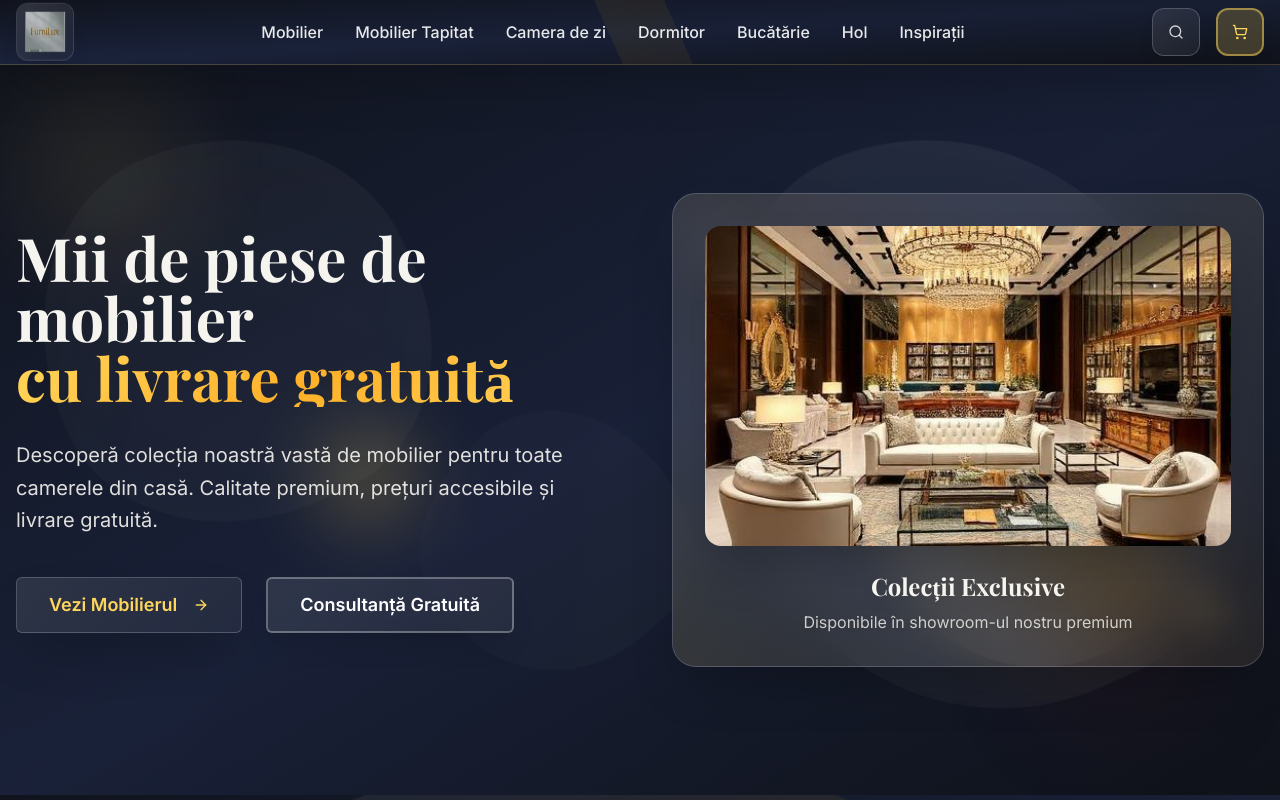
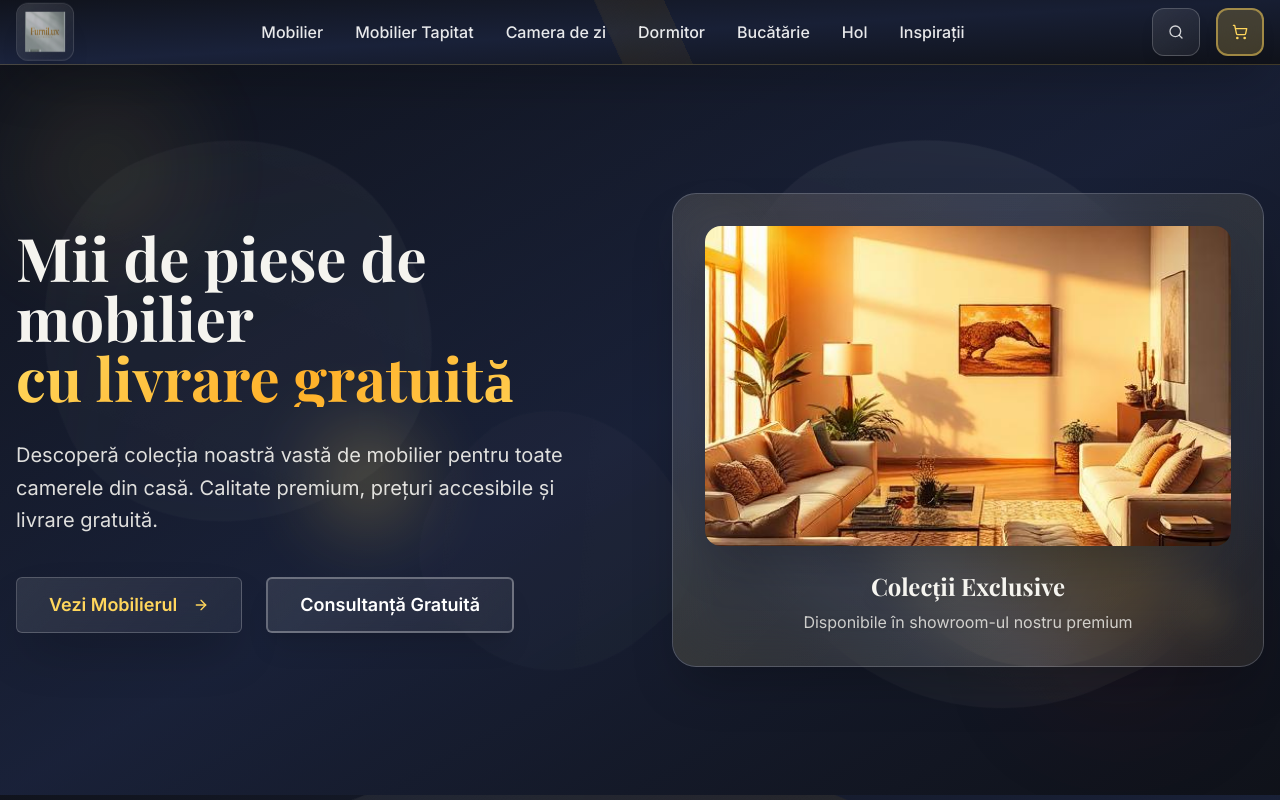
Before and after one commit to viorelmiulet/nomad-cart, a React (Vite) app: page / in a window 1280 px wide. Shown: the top 800 px of the page. Built offline with nearby package versions, Linux system fonts and the light colour scheme.

Commit message:
Schimbă imaginea din Hero

```diff
--- a/src/components/Hero.tsx
+++ b/src/components/Hero.tsx
@@ -1,7 +1,7 @@
 import { Button } from "@/components/ui/button";
 import { ArrowRight } from "lucide-react";
 import { toast } from "@/hooks/use-toast";
-import heroCollection from "@/assets/hero-collection.jpg";
+import heroCozyCpollection from "@/assets/hero-cozy-collection.jpg";
 
 const Hero = () => {
   const handleExploreCollection = () => {
@@ -73,7 +73,7 @@ const Hero = () => {
               <div className="absolute inset-0 bg-liquid-gradient opacity-20 rounded-3xl group-hover:opacity-30 transition-opacity duration-300"></div>
               <div className="flex items-center justify-center h-64 lg:h-80 relative z-10">
                 <img
-                  src={heroCollection}
+                  src={heroCozyCpollection}
                   alt="Colecții Exclusive de mobilier luxury"
                   className="w-full h-full object-cover rounded-2xl shadow-2xl"
                 />
```
Also changed, not shown: src/assets/hero-cozy-collection.jpg (added).
